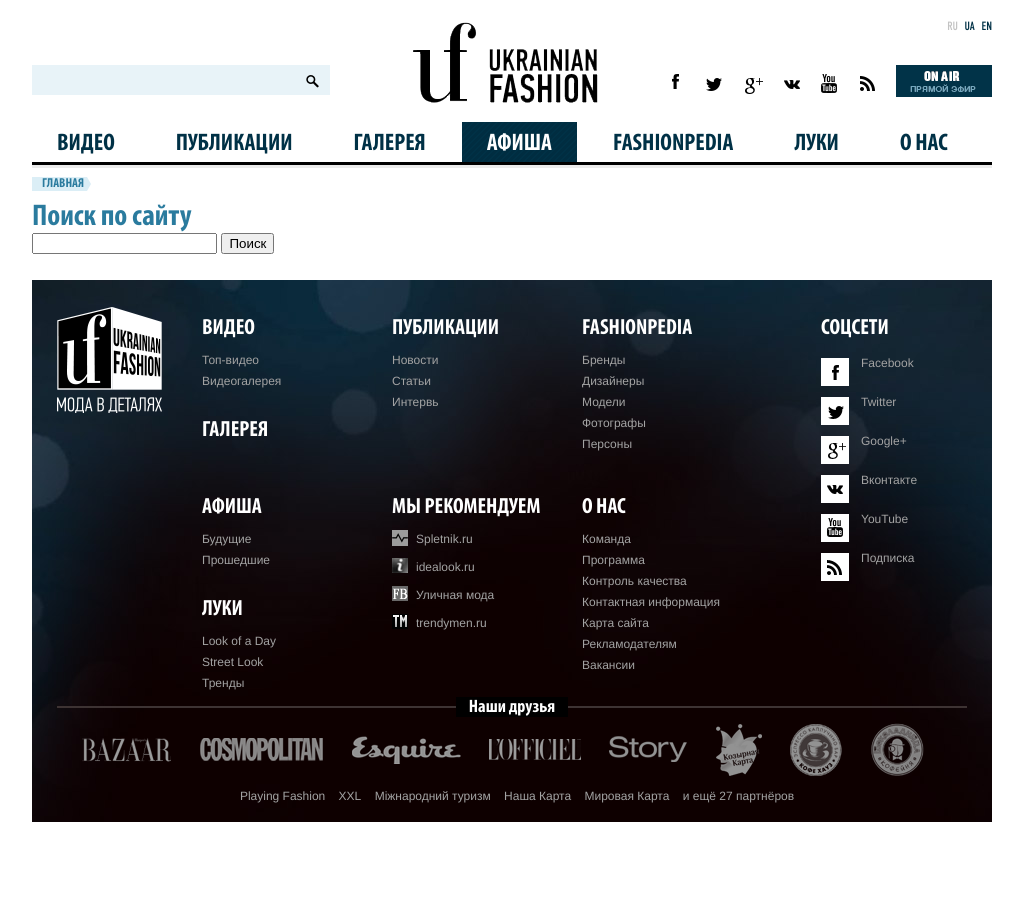
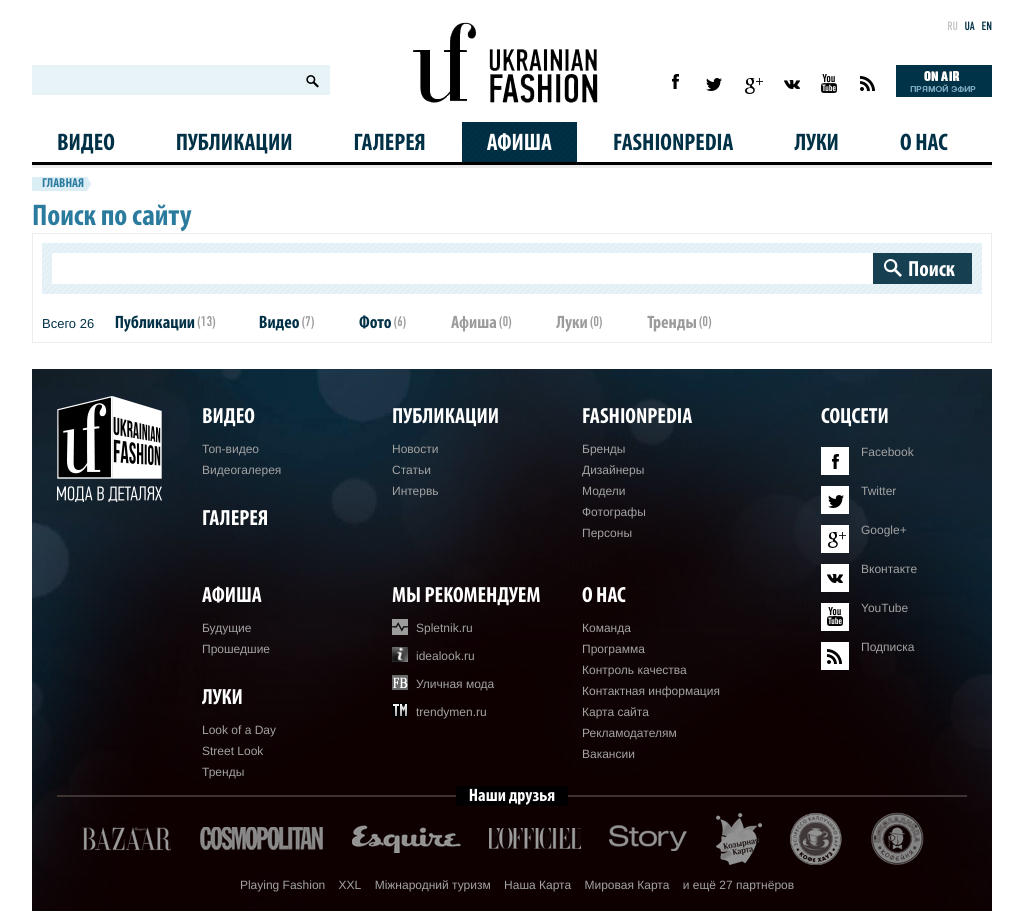
Before and after one commit to akella/fashionchannel, a plain HTML site: page search.html in a window 1280 px wide. Shown: the whole page, without its empty margins (128-1151 px from the left). Before the commit the page ends 822 px from the top, so only its background shows below. Drawn offline with Linux system fonts and the light colour scheme.

Commit message:
edit search

```diff
--- a/css/index.css
+++ b/css/index.css
@@ -295,6 +295,9 @@
 				color: #ccc;
 				cursor: pointer;
 			}
+			.entry-slider-nav span:hover {
+				color: #b7b5b5;
+			}
 			.entry-slider-nav .disabled {display: none;}
 			.entry-slider-nav__prev {
 				float: left;
--- a/css/master.css
+++ b/css/master.css
@@ -1,3 +1,4 @@
 @import url("index.css");
 @import url("common.css");
 @import url("photo.css");
+@import url("search.css");
--- a/css/search.css
+++ b/css/search.css
@@ -6,5 +6,44 @@
 	}
 		.search-form {
 			padding: 10px;
-			background: url(../images/filter.png) 0 0 repeat;
+			background: #e7f2f7 url(../images/menu-hover.png) 0 0 repeat;
+			overflow: hidden;
 		}
+			.search-form__input {
+				float: left;
+				font: normal 22px 'myriad_pro_condbold';
+				color: #002d41;
+				border: 0;
+				margin: 0;
+				height: 31px;
+				width: 801px;
+				padding: 0 10px;
+			}
+			.search-form__submit {
+				float: right;
+				font: normal 22px/31px 'myriad_pro_condbold';
+				color: #fff;
+				width: 99px;
+				border: 0;
+				height: 31px;
+				padding-left: 24px;
+				background: #002d41 url(../images/glass-2.png) 11px 6px no-repeat;
+				background: rgba(0,45,65,0.9) url(../images/glass-2.png) 11px 6px no-repeat;
+			}
+		.search__filter {
+			padding-top: 19px;
+		}
+			.search__filter-counter {
+				font: normal 13px 'Helvetica', sans-serif;
+				color: #003146;
+				margin-right: 16px;
+			}
+			.search__filter a {margin-right: 40px;}
+			.search__filter-empty {color: #9b9b9b;}
+				.search__filter a span {
+					display: inline-block;
+					font: normal 14px 'Conv_DINCondensedC', sans-serif;
+					color: #9b9b9b;
+					padding: 1px 0 0 2px;
+					vertical-align: top;
+				}
--- a/search.html
+++ b/search.html
@@ -83,9 +83,18 @@
 		<div class="search__head">
 			<div class="search-form">
 				<form>
-					<input type="text" class="search__input">
-					<input type="submit" class="search__submit" value="Поиск">
+					<input type="text" class="search-form__input">
+					<input type="submit" class="search-form__submit" value="Поиск">
 				</form>
+			</div>
+			<div class="search__filter">
+				<span class="search__filter-counter">Всего 26</span>
+				<a href="">Публикации<span>(13)</span> </a>
+				<a href="">Видео<span>(7)</span></a>
+				<a href="">Фото<span>(6)</span></a>
+				<a href="" class="search__filter-empty">Афиша<span>(0)</span></a>
+				<a href="" class="search__filter-empty">Луки<span>(0)</span></a>
+				<a href="" class="search__filter-empty">Тренды<span>(0)</span></a>
 			</div>
 		</div>
 		<div class="search__content">
```
Also changed, not shown: images/glass-2.png (added).
